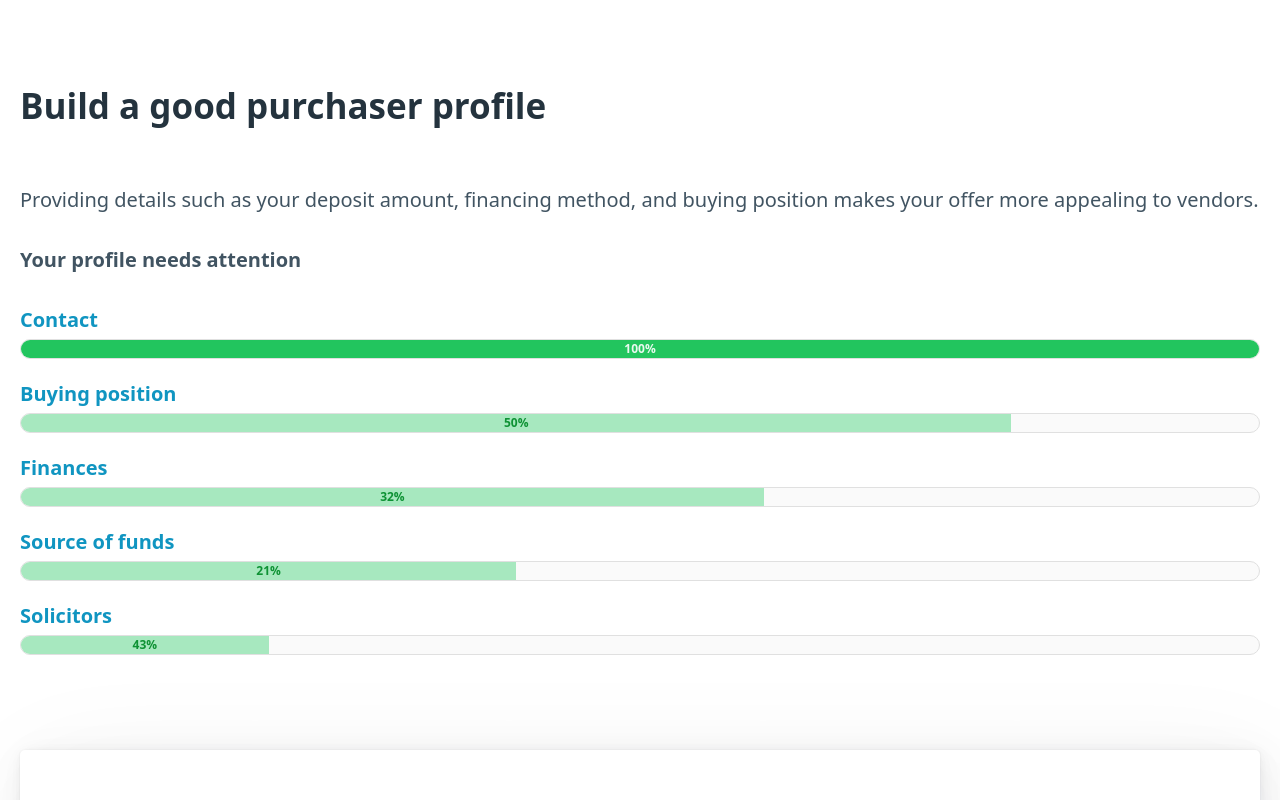
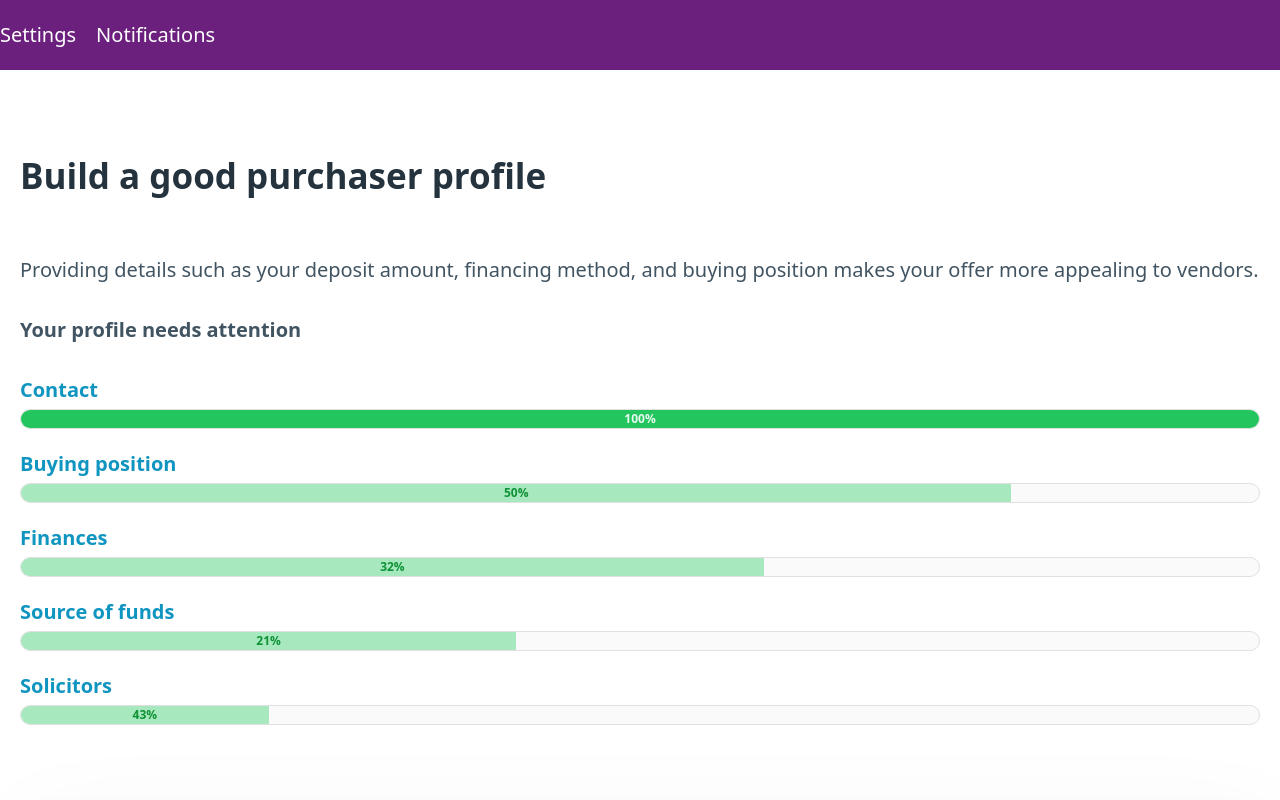
Before and after one commit to PhilipChestertons/the-portal, a plain HTML site: page index.html in a window 1280 px wide. Shown: the top 800 px of the page. Drawn offline with nearby package versions, Linux system fonts and the light colour scheme; a small style sheet from the web is missing.

Commit message:
Updated files

```diff
--- a/index.html
+++ b/index.html
@@ -224,13 +224,30 @@
 
 
 
+nav {
+  background-color: #6C207E;
 
+}
+
+nav li a {
+  color: white;
+}
 
 
 
   </style>
 </head>
 <body>
+
+
+  <nav>
+    <ul>
+      <li><a href="#">Settings</a></li>
+
+      <li><a href="#">Notifications</a></li>
+    </ul>
+  </nav>
+
     <main class="container-fluid" x-data="{
         buyingPosition: '',
         propertyStatus: '',
@@ -240,7 +257,7 @@
         useLeadenhall: false,
         useSpringide: false
       }"
-      x-effect="useLeadenhall = buyingPosition === 'First Time Buyer'",
+      ,
       x-effect="useSpringide = MIP === 'No'">
 
       <h2>Build a good purchaser profile</h2>
@@ -432,7 +449,7 @@
       <article id="BuyingPosition">
         <h4>Buying Position</h4>
         <fieldset class="button-group">
-          <input type="radio" id="firstTimeBuyer" name="buyingPosition" value="First Time Buyer" x-model="buyingPosition" @change="useLeadenhall = (buyingPosition === 'First Time Buyer')" >
+          <input type="radio" id="firstTimeBuyer" name="buyingPosition" value="First Time Buyer" x-model="buyingPosition" >
           <label for="firstTimeBuyer">First Time Buyer</label>
 
           <input type="radio" id="propertyToSell" name="buyingPosition" value="Property to sell" x-model="buyingPosition">
@@ -619,7 +636,7 @@
 
 
 <!-- Save Buttom Dialog -->
-<button type="button" id="openDialog" class="primary">Submit</button>
+<button type="button" id="openDialog" class="primary">Save</button>
 
 <dialog id="saveDialog">
   <article>
```
